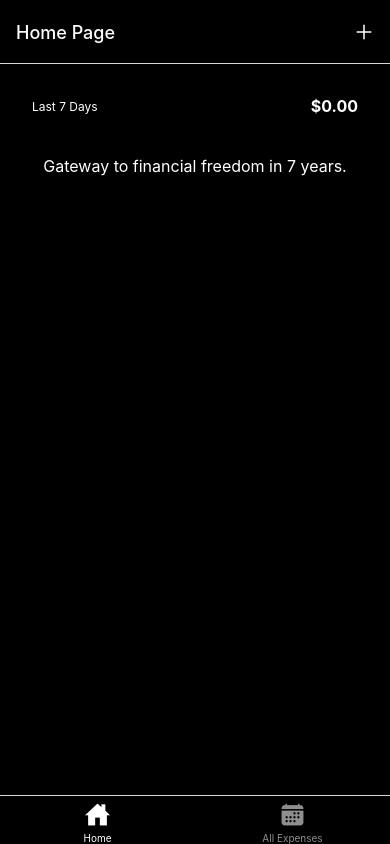
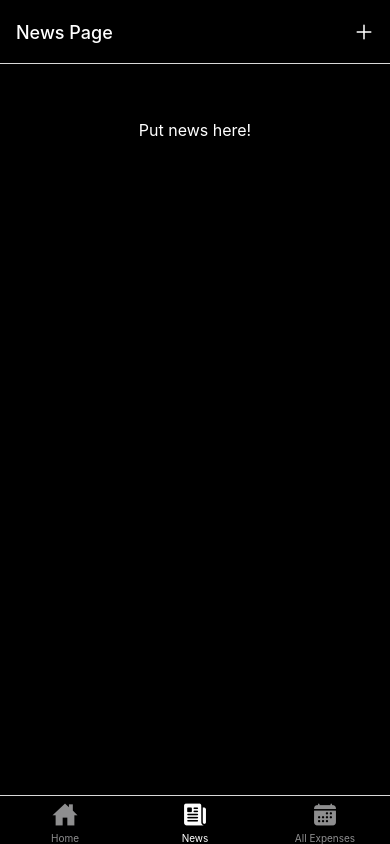
Before and after one commit to TrevorBai/quant-tools-front-terry, a React Native app: screen /News in a window 390 px wide. Built offline with nearby package versions, Linux system fonts and the light colour scheme.

Commit message:
Add news screen and news output files

```diff
--- a/App.js
+++ b/App.js
@@ -7,9 +7,9 @@ import { Ionicons } from '@expo/vector-icons';
 import ManageExpense from './screens/ManageExpense';
 import RecentExpenses from './screens/RecentExpenses';
 import AllExpenses from './screens/AllExpenses';
-import { GlobalStyles } from './constants/styles';
 import IconButton from './components/UI/IconButton';
 import ExpensesContextProvider from './store/expenses-context';
+import News from './screens/News';
 
 const Stack = createNativeStackNavigator();
 const BottomTabs = createBottomTabNavigator();
@@ -45,17 +45,17 @@ function ExpensesOverview() {
           ),
         }}
       />
-      {/* <BottomTabs.Screen
-        name="RecentExpenses"
-        component={RecentExpenses}
+      <BottomTabs.Screen
+        name="News"
+        component={News}
         options={{
-          title: 'Recent Expenses',
-          tabBarLabel: 'Recent',
+          title: 'News Page',
+          tabBarLabel: 'News',
           tabBarIcon: ({ color, size }) => (
-            <Ionicons name="hourglass" size={size} color={color} />
+            <Ionicons name="newspaper" size={size} color={color} />
           ),
         }}
-      /> */}
+      />
       <BottomTabs.Screen
         name="AllExpenses"
         component={AllExpenses}
--- a/components/ExpensesOutput/ExpensesSummary.js
+++ b/components/ExpensesOutput/ExpensesSummary.js
@@ -1,5 +1,4 @@
 import { View, Text, StyleSheet } from 'react-native';
-import { GlobalStyles } from '../../constants/styles';
 
 function ExpensesSummary({ expenses, periodName }) {
   const expensesSum = expenses.reduce((sum, expense) => {
--- /dev/null
+++ b/components/NewsOutput/NewsOutput.js
@@ -0,0 +1,29 @@
+import { StyleSheet, Text, View } from 'react-native';
+
+function NewsOutput({ fallbackText }) {
+  let content = <Text style={styles.infoText}>{fallbackText}</Text>;
+
+  return (
+    <View style={styles.container}>
+      {content}
+    </View>
+  );
+}
+
+export default NewsOutput;
+
+const styles = StyleSheet.create({
+  container: {
+    flex: 1,
+    paddingHorizontal: 24,
+    paddingTop: 24,
+    paddingBottom: 0,
+    backgroundColor: 'black',
+  },
+  infoText: {
+    color: 'white',
+    fontSize: 16,
+    textAlign: 'center',
+    marginTop: 32,
+  },
+});
--- /dev/null
+++ b/screens/News.js
@@ -0,0 +1,11 @@
+import NewsOutput from '../components/NewsOutput/NewsOutput';
+
+function News() {
+  return (
+    <NewsOutput
+      fallbackText="Put news here!"
+    />
+  );
+}
+
+export default News;
```
